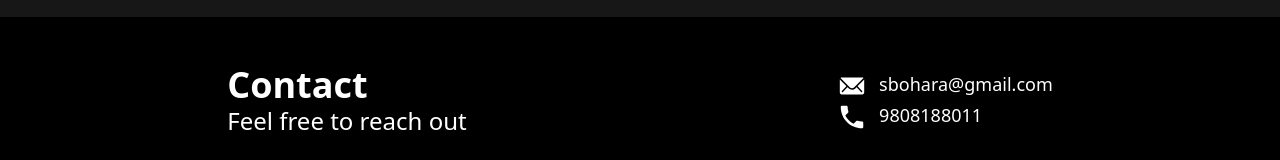
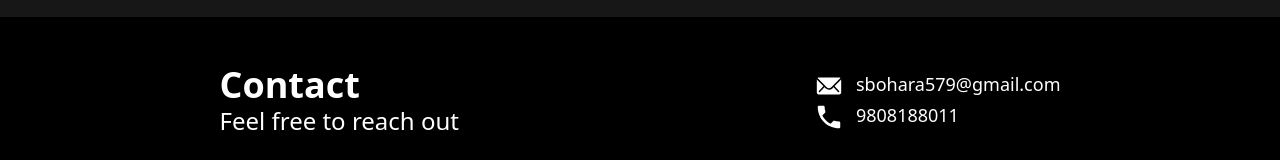
Before and after one commit to Sant7611/portfolio, a React (Vite) app in the folder portfolio-site/: page / in a window 1280 px wide. Shown: the part 1817-1977 px from the top of the page. Built offline with nearby package versions, Linux system fonts and the light colour scheme.

Commit message:
Update email address in Footer component

```diff
--- a/portfolio-site/src/components/Footer/Footer.jsx
+++ b/portfolio-site/src/components/Footer/Footer.jsx
@@ -12,7 +12,7 @@ const Footer = () => {
         <ul className="text-sm md:text-lg">
             <li>
                 <IoIosMail size={30} className='inline-block mx-3'/>
-                sbohara@gmail.com
+                sbohara579@gmail.com
             </li>
             <li>
                 <IoMdCall size={30} className='inline-block mx-3' />
```
